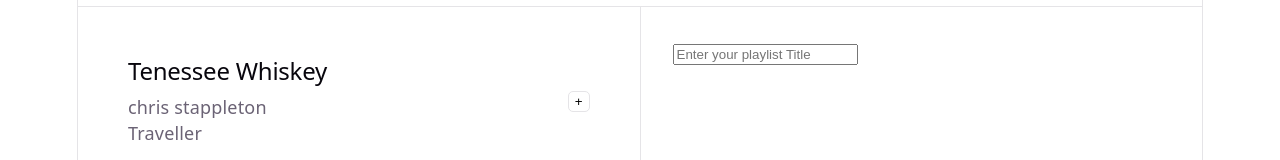
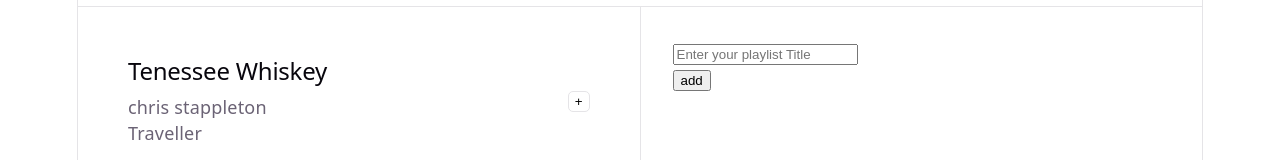
Before and after one commit to HoudeCD26/jamming, a React (Vite) app: page / in a window 1280 px wide. Shown: the part 402-562 px from the top of the page. Built offline with nearby package versions, Linux system fonts and the light colour scheme.

Commit message:
added the uri parametre and allow the submit button to generate an array with all the track uri

```diff
--- a/src/App.jsx
+++ b/src/App.jsx
@@ -12,19 +12,22 @@ function App() {
       song:"Tenessee Whiskey",
       author: "chris stappleton",
       album: "Traveller",
-      id:1
+      id:1,
+      uri:"uri1"
     },
     {
       song:"Livin'The Dream",
       author: "Morgan Wallen",
       album: "Dangerous",
-      id:2
+      id:2,
+      uri:"uri2"
     },
     {
       song:"Kick Myself",
       author: "Morgan Wallen",
       album: "Im the problem" ,
-      id:3
+      id:3,
+      uri:"uri3"
     }
   ]
 
@@ -79,6 +82,21 @@ function handleRemoveFromPlaylist(id){
    }
 
 
+/*
+*
+*
+*
+*/
+//uri state variable to hold the array of uri track to submit to spotify
+
+   const [uriPlaylist,setUriPlaylist] = useState([]);
+
+   function handleUriPlaylist(){
+
+    setUriPlaylist(()=>(
+      playlist.map(track=>(track.uri))
+    ))
+   }
 
 
   return (
@@ -110,7 +128,9 @@ function handleRemoveFromPlaylist(id){
         </div>
         <div id="social">
           <input value={customTitle} onChange={handleChangeTitle} placeholder='Enter your playlist Title'/>
+
           <Tracklist trackList={playlist} handleClickButton={handleRemoveFromPlaylist} add={false} />
+          <button onClick={handleUriPlaylist}>add</button>
         </div>
       </section>
 
```
Also changed, not shown: src/authorization/app.js (added).
